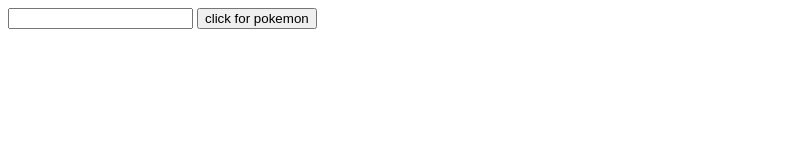
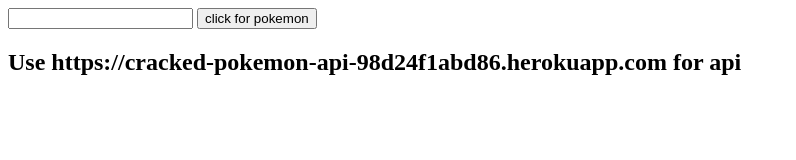
Before and after one commit to ABthewebdev/cracked-pokemon-api, a website: page index.html in a window 1280 px wide. Shown: the whole page, without its empty margins (0-796 px from the left). Drawn offline with Linux system fonts and the light colour scheme.

Commit message:
showed how to use api

```diff
--- a/index.html
+++ b/index.html
@@ -8,6 +8,7 @@
 <body>
     <input type="text">
     <button>click for pokemon</button>
+    <h2>Use https://cracked-pokemon-api-98d24f1abd86.herokuapp.com for api</h2>
     <h2></h2>
 </body>
 </html>
```
